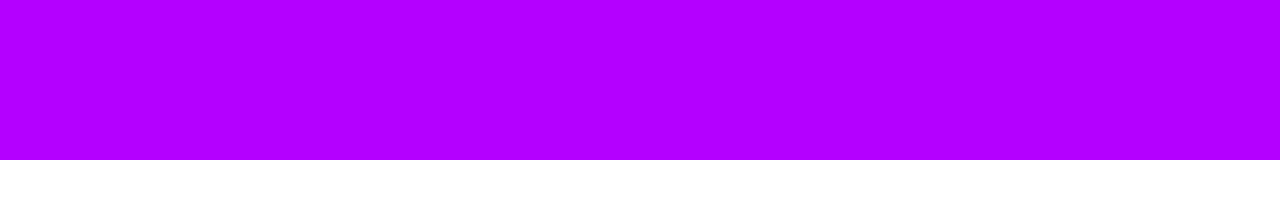
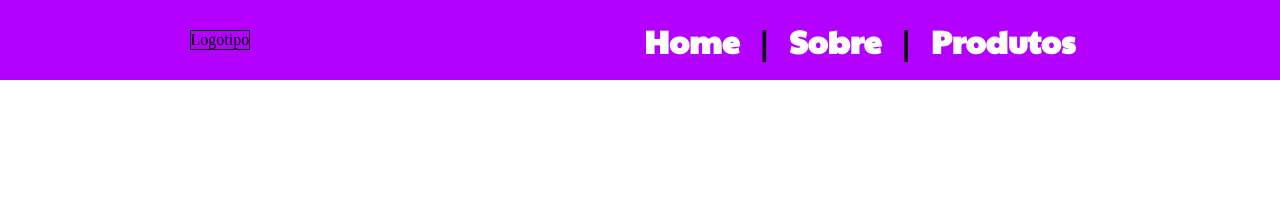
Before and after one commit to viniciuslemos93/tropical-acai-canoas, a plain HTML site: page index.html in a window 1280 px wide. Drawn offline with Linux system fonts and the light colour scheme; a web font is replaced by a local one.

Commit message:
estruturação do cabeçalho

```diff
--- a/assets/estilos/estilo.css
+++ b/assets/estilos/estilo.css
@@ -1,19 +1,43 @@
+@import url('https://fonts.googleapis.com/css2?family=Paytone+One&family=Vast+Shadow&display=swap');
+
 * {
     margin: 0;
     padding: 0;
 }
 :root {
-    --fonte-destaque: 'Bebas Neue', cursive;
+    --fonte-menu: 'Paytone One', sans-serif;
     --fonte-conteudo: 'Contrail One', cursive;
     --fonte-1: 'Vast Shadow', cursive;
 
     --cor1: #b300ff;
     --cor2: #D30BD9;
     --cor3: #F00084;
+}
+header {
+    background-color: #b300ff;
+    min-height: 10vh;
+    width: 100%;
+    display: flex;
+    text-align: center;
 
 }
-header {
-    background-color: var(--cor1);
-    min-height: 20vh;
-    width: 100%;
+nav#menu a{
+    font-family: var(--fonte-menu);
+    text-decoration: none;
+    font-size: 2em;
+    padding: 15px;
+    color: white;
+    font-weight: bold;
 }
+nav#menu {
+    margin: auto;
+}
+#logo {
+    margin: auto;
+    border: 1px solid black;
+}
+.pipe-menu {
+    font-size: 2em;
+    font-weight: bolder;
+    font-family: var(--fonte-conteudo);
+}
--- a/index.html
+++ b/index.html
@@ -9,7 +9,14 @@
 </head>
 <body>
     <header>
-
+        <div id="logo">
+            Logotipo
+        </div>
+        <nav id="menu">
+            <a href="">Home</a> <span class="pipe-menu">|</span>
+            <a href="">Sobre</a> <span class="pipe-menu">|</span>
+            <a href="">Produtos</a>
+        </nav>
     </header>
 
 </body>
```
